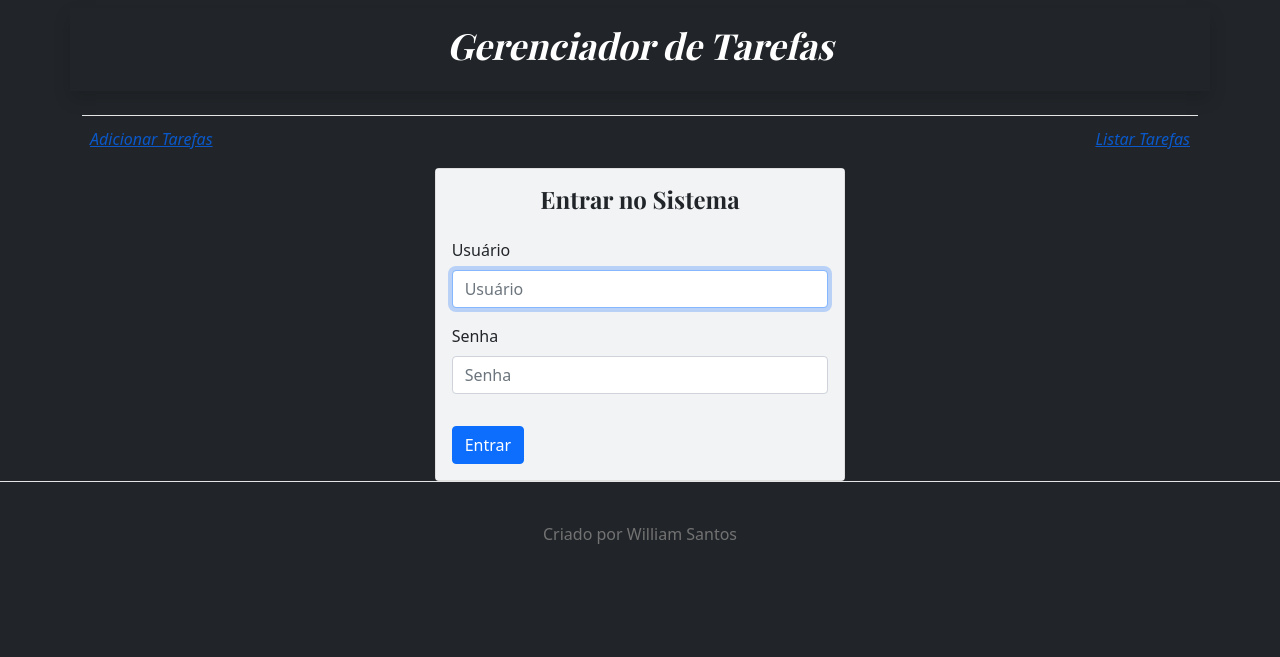
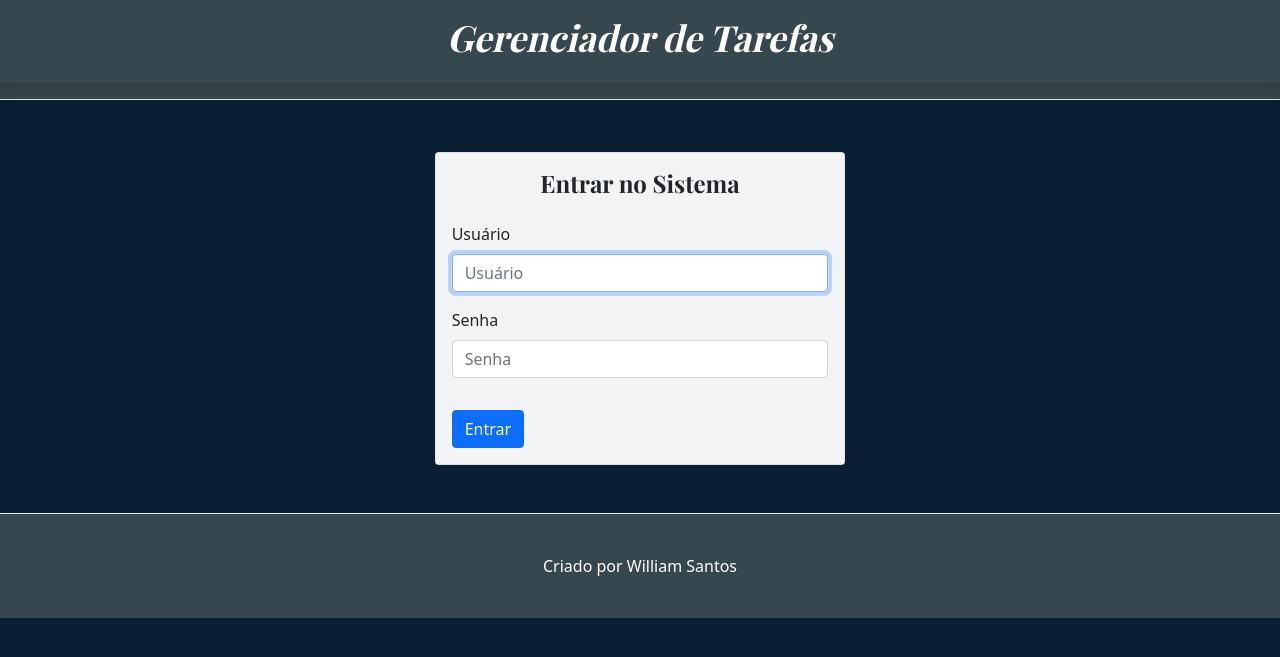
Before and after one commit to willsantos86/Gerenciador_de_Tarefas, a Django app: page /accounts/login/ in a window 1280 px wide. Shown: the top 657 px of the page. Run offline with Django 3.2, Linux system fonts and the light colour scheme; some libraries are stand-ins or nearby versions.

Commit message:
Ajuste de cores dos templates.

```diff
--- a/gerenciador/base/templates/base.html
+++ b/gerenciador/base/templates/base.html
@@ -32,33 +32,28 @@
     <!-- Custom styles for this template -->
     <link href="/static/css/blog.css" rel="stylesheet">
   </head>
-  <body class="bg-dark">
 
-<div class="container">
-  <header class="blog-header py-2 mb-1">
-    <div class="row flex-nowrap justify-content-between align-items-center" >
-      <div class="col-lg-12 text-center shadow p-3 mb-3" >
+  <body  class="container" style="background: rgb(11, 31, 52);">
+    <div class="mx-0">
+      <header class="blog-header mx-0">
+        <div class="row flex-nowrap justify-content-between align-items-center" style="background: rgb(11, 31, 52);"  >
+          <div class="col-lg-12 text-center shadow mb-1" >
             <h6 class="blog-header-logo text-white fst-italic">Gerenciador de Tarefas</h6>
           </div>
         </div>
       </header>
 
-  <div class="nav-scroller  mb-1">
+      <div class="nav-scroller mb-1 mx-5">
         <nav class="nav d-flex justify-content-between">
-      <a class="p-2 link-secondary fst-italic" style="color: rgb(10, 88, 202);" href="{% url 'tarefa' %}">Adicionar Tarefas</a>
-      <a class="p-2 link-secondary fst-italic" style="color: rgb(10, 88, 202);" href="{% url 'visualizar' %}">Listar Tarefas</a>
+          <a class="p-2 link-secondary fst-italic" style="color: white;" href="{% url 'tarefa' %}">Adicionar Tarefas</a>
+          <a class="p-2 link-secondary fst-italic" style="color: white;" href="{% url 'visualizar' %}">Listar Tarefas</a>
         </nav>
       </div>
     </div>
-
-
       {% block conteudo %}{% endblock %}
-
     </div>
-</main>
-
-<footer class="blog-footer bg-dark">
-  <p>Criado por William Santos</p>
+  <footer class="p-3 mx-0 text-center" style="background: rgb(11, 31, 52);color: white;">
+    <p>Desenvolvido por William Santos</p>
   </footer>
 </body>
 </html>
--- a/gerenciador/base/templates/registration/login.html
+++ b/gerenciador/base/templates/registration/login.html
@@ -1,9 +1,48 @@
-{% extends 'base.html' %}
+
 {% load bootstrap5 %}
-{% block conteudo %}
+<!doctype html>
+<html lang="en">
+  <head>
+    <meta charset="utf-8">
+    <meta name="viewport" content="width=device-width, initial-scale=1">
+    <meta name="description" content="">
+    <title>Gerenciador de Tarefas</title>
+    <!-- Bootstrap core CSS -->
+    <link href="/static/css/bootstrap.min.css" rel="stylesheet" integrity="sha384-EVSTQN3/azprG1Anm3QDgpJLIm9Nao0Yz1ztcQTwFspd3yD65VohhpuuCOmLASjC" crossorigin="anonymous">
 
+    <meta name="theme-color" content="#7952b3">
+    <style>
+      .bd-placeholder-img {
+        font-size: 1.125rem;
+        text-anchor: middle;
+        -webkit-user-select: none;
+        -moz-user-select: none;
+        user-select: none;
+      }
+
+      @media (min-width: 768px) {
+        .bd-placeholder-img-lg {
+          font-size: 3.5rem;
+        }
+      }
+    </style>
+
+    <!-- Custom styles for this template -->
+    <link href="https://fonts.googleapis.com/css?family=Playfair&#43;Display:700,900&amp;display=swap" rel="stylesheet">
+    <!-- Custom styles for this template -->
+    <link href="/static/css/blog.css" rel="stylesheet">
+  </head>
+  <body style="background: rgb(11, 31, 52);">
+<div>
+    <header class="blog-header mb-1">
+      <div class="row flex-nowrap justify-content-between align-items-center" style="background: rgb(55, 71, 79);" >
+        <div class="col-lg-12 text-center shadow p-3 mb-3" >
+          <h6 class="blog-header-logo text-white fst-italic">Gerenciador de Tarefas</h6>
+        </div>
+      </div>
+    </header>
 <div class="row">
-    <div class="col-md-4 offset-md-4">
+    <div class="col-md-4 offset-md-4 py-5">
         <div class="card auth-card">
             <div class="card-body" style="background: rgb(242, 243, 244)">
                 <h4 class="card-title text-center mb-4">Entrar no Sistema</h4>
@@ -21,4 +60,8 @@
     </div>
 </div>
 
-{% endblock %}
+<footer class="blog-footer text-white" style="background: rgb(55, 71, 79);">
+    <p>Criado por William Santos</p>
+  </footer>
+ </body>
+  </html>
```
Also changed, not shown: gerenciador/base/templates/editar.html (+4 -4 lines), gerenciador/base/templates/tarefa.html (+5 -5 lines), gerenciador/base/templates/visualizar.html (+5 -5 lines). Lines whose indentation alone changed are shown as unchanged.
